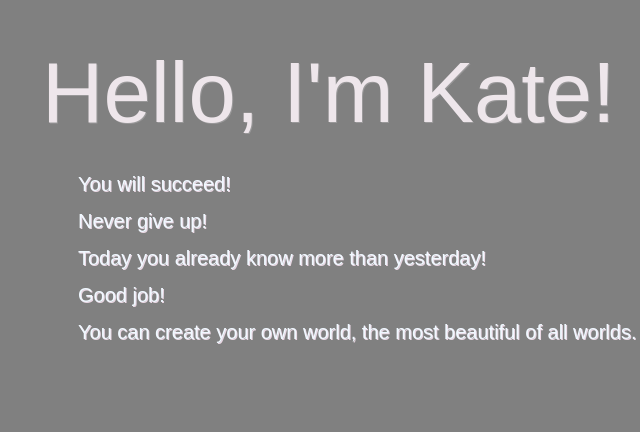
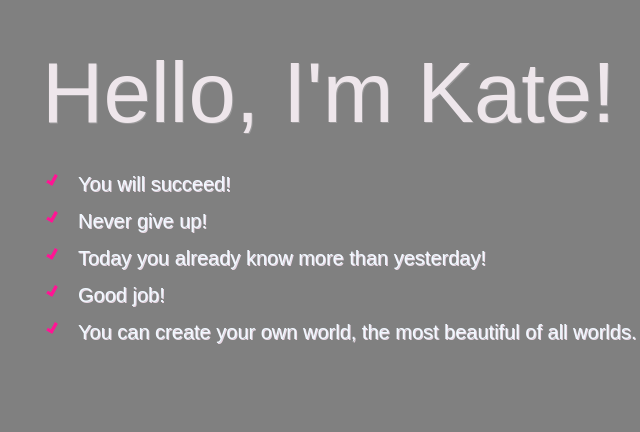
Before and after one commit to katygavr/flex-box-site-with-cats, a plain HTML site: page index.html in a window 1280 px wide. Shown: the top 432 px of the page, 8-648 px from the left. Drawn offline with Linux system fonts and the light colour scheme.

Commit message:
first commit

```diff
--- a/css/style.css
+++ b/css/style.css
@@ -53,7 +53,7 @@ body{
 }
 
 .hi__list li{
-   background: url('./img/img.kate/pixlr-bg-result.png') 0 1px no-repeat;
+   background: url('/img/img.kate/pixlr-bg-result.png') 0 1px no-repeat;
    background-size: 20px 12px;
    text-shadow: 1px 1px 0px rgb(234, 216, 228);
    font-size: 20px;
```
